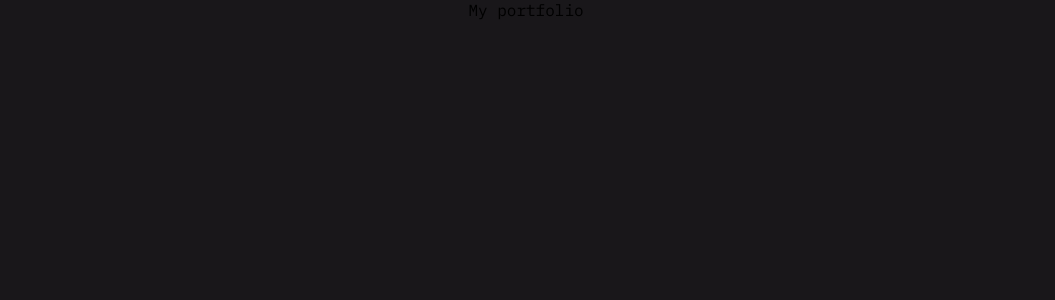
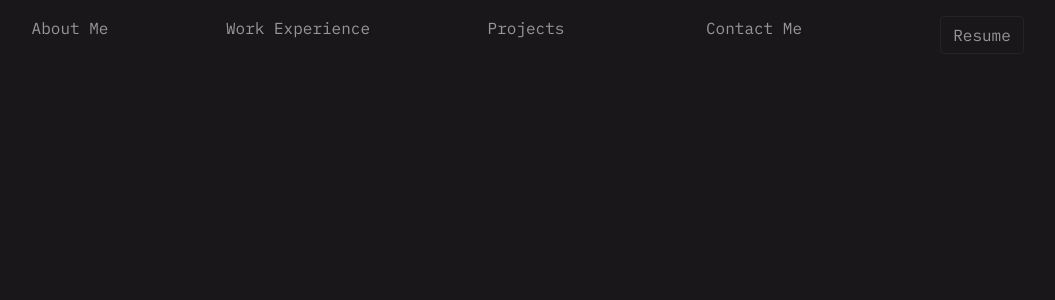
Before and after one commit to SindaJaddey/My-Portfolio, a React (Create React App) app: page / in a window 1280 px wide. Shown: the top 300 px of the page, without its empty margins (114-1169 px from the left). Built offline with nearby package versions, Linux system fonts and the light colour scheme.

Commit message:
Navbar added
Signed-off-by: sinda <sindajeddey@gmail.com>

```diff
--- a/public/index.html
+++ b/public/index.html
@@ -3,6 +3,7 @@
   <head>
     <meta charset="utf-8" />
     <link rel="icon" href="%PUBLIC_URL%/favicon.ico" />
+
     <link rel="preconnect" href="https://fonts.googleapis.com">
     <link rel="preconnect" href="https://fonts.gstatic.com" crossorigin>
     <link href="https://fonts.googleapis.com/css2?family=IBM+Plex+Mono:wght@400;500;600&display=swap" rel="stylesheet">
--- a/src/App.css
+++ b/src/App.css
@@ -1,38 +1,3 @@
 .App {
   text-align: center;
 }
-
-.App-logo {
-  height: 40vmin;
-  pointer-events: none;
-}
-
-@media (prefers-reduced-motion: no-preference) {
-  .App-logo {
-    animation: App-logo-spin infinite 20s linear;
-  }
-}
-
-.App-header {
-  background-color: #282c34;
-  min-height: 100vh;
-  display: flex;
-  flex-direction: column;
-  align-items: center;
-  justify-content: center;
-  font-size: calc(10px + 2vmin);
-  color: white;
-}
-
-.App-link {
-  color: #61dafb;
-}
-
-@keyframes App-logo-spin {
-  from {
-    transform: rotate(0deg);
-  }
-  to {
-    transform: rotate(360deg);
-  }
-}
--- a/src/App.js
+++ b/src/App.js
@@ -1,9 +1,12 @@
+import 'bootstrap/dist/css/bootstrap.min.css';
 import './App.css';
+import NavBar from './navbar/navbar';
+
 
 function App() {
   return (
     <div className="App">
-      My portfolio
+        <NavBar/>
     </div>
   );
 }
--- a/src/index.css
+++ b/src/index.css
@@ -2,10 +2,11 @@ body {
   margin: 0;
   font-family: 'IBM Plex Mono', -apple-system, BlinkMacSystemFont, 'Segoe UI', 'Roboto', 'Oxygen',
     'Ubuntu', 'Cantarell', 'Fira Sans', 'Droid Sans', 'Helvetica Neue',
-    sans-serif;
+    sans-serif  !important;
   -webkit-font-smoothing: antialiased;
   -moz-osx-font-smoothing: grayscale;
-  background: #19171A;
+  background: #19171A !important;
+  color: #ffff !important;
 }
 
 code {
--- /dev/null
+++ b/src/navbar/navbar.css
@@ -0,0 +1,17 @@
+.navbar-element{
+    text-decoration: none;
+    color: #959794;
+}
+
+.navbar-element:hover{
+    color: #E5E5E5;
+    cursor: pointer;
+}
+
+.btn-outline-dark {
+    color: #959794;
+}
+
+.btn-outline-dark:hover {
+    color: #E5E5E5;
+}
--- /dev/null
+++ b/src/navbar/navbar.js
@@ -0,0 +1,19 @@
+import React from "react";
+import "./navbar.css"
+
+const NavBar = () => {
+    //button on click function to redirect to pdf
+    return(
+        <div className="container mt-3">
+            <div className="row">
+                <div className={"col"}><a href="#about-me" className="navbar-element">About Me</a></div>
+                <div className={"col"}><a href="#work-experience" className="navbar-element">Work Experience</a> </div>
+                <div className={"col"}><a href="#projects" className="navbar-element">Projects</a></div>
+                <div className={"col"}><a href="#contact-me" className="navbar-element">Contact Me</a></div>
+                <div className={"col"}><button type="button" className="btn btn-outline-dark">Resume</button></div>
+            </div>
+        </div>
+    )
+}
+
+export default NavBar
```
Also changed, not shown: 1 other file (tests, documents, lock files or other folders).
